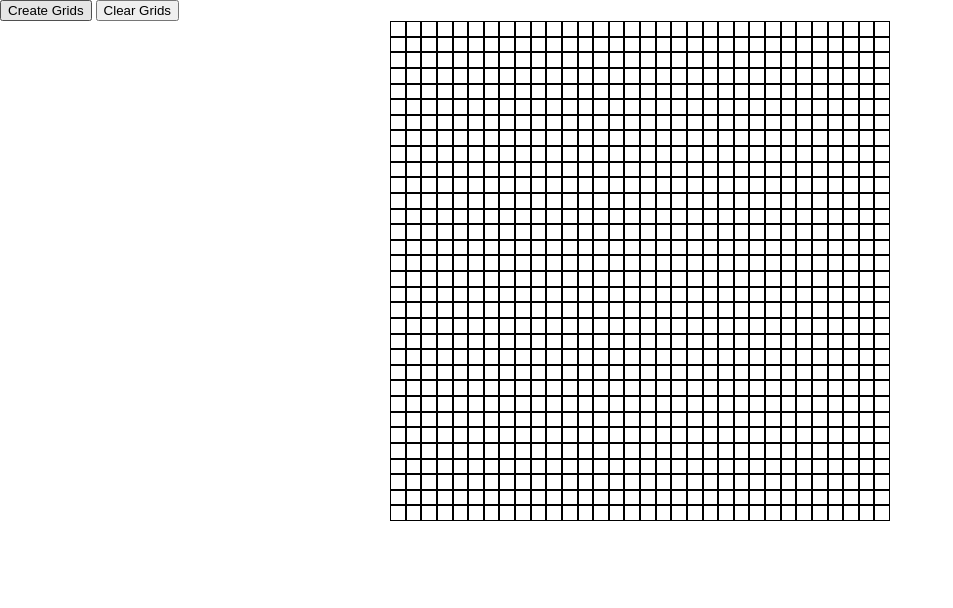
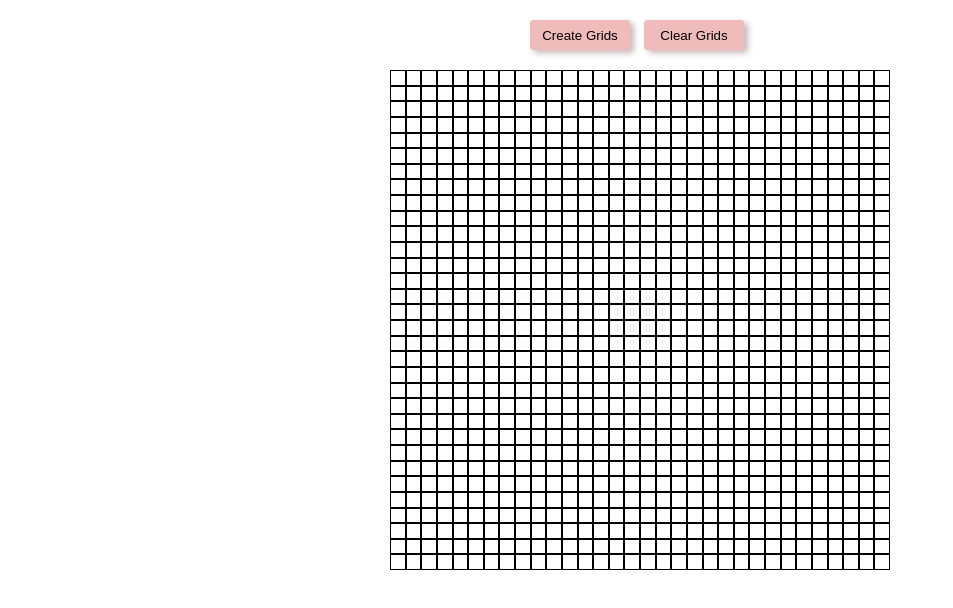
Before and after one commit to kulonik/Etch-a-Sketch, a plain HTML site: page index.html in a window 1280 px wide. Shown: the whole page, without its empty margins (0-953 px from the left). Drawn offline with Linux system fonts and the light colour scheme.

Commit message:
Add style to buttons in css file

```diff
--- a/index.html
+++ b/index.html
@@ -10,8 +10,10 @@
 
 <body>
   <div id="frame-game">
-    <button class="btn">Create Grids</button>
-    <button class="btn">Clear Grids</button>
+    <div class="buttons">
+      <button class="btn">Create Grids</button>
+      <button class="btn">Clear Grids</button>
+    </div>
     <div id="container">
 
     </div>
--- a/style.css
+++ b/style.css
@@ -2,6 +2,27 @@ body {
   margin: 0;
   box-sizing: border-box;
   height: 100vh;
+}
+
+.buttons {
+  width: 230px;
+  display: block;
+  margin: 20px auto;
+}
+
+.btn {
+  width: 100px;
+  height: 30px;
+  background-color: #f0bbbb;
+  border: #f0bbbb solid 1px;
+  border-radius: 3px;
+  margin: 0 5px;
+  box-shadow: #c7b8b8 4px 3px 6px 0px;
+}
+
+.btn:hover {
+  transform: translate(1px, 1px);
+  box-shadow: none;
 }
 
 #container {
```
